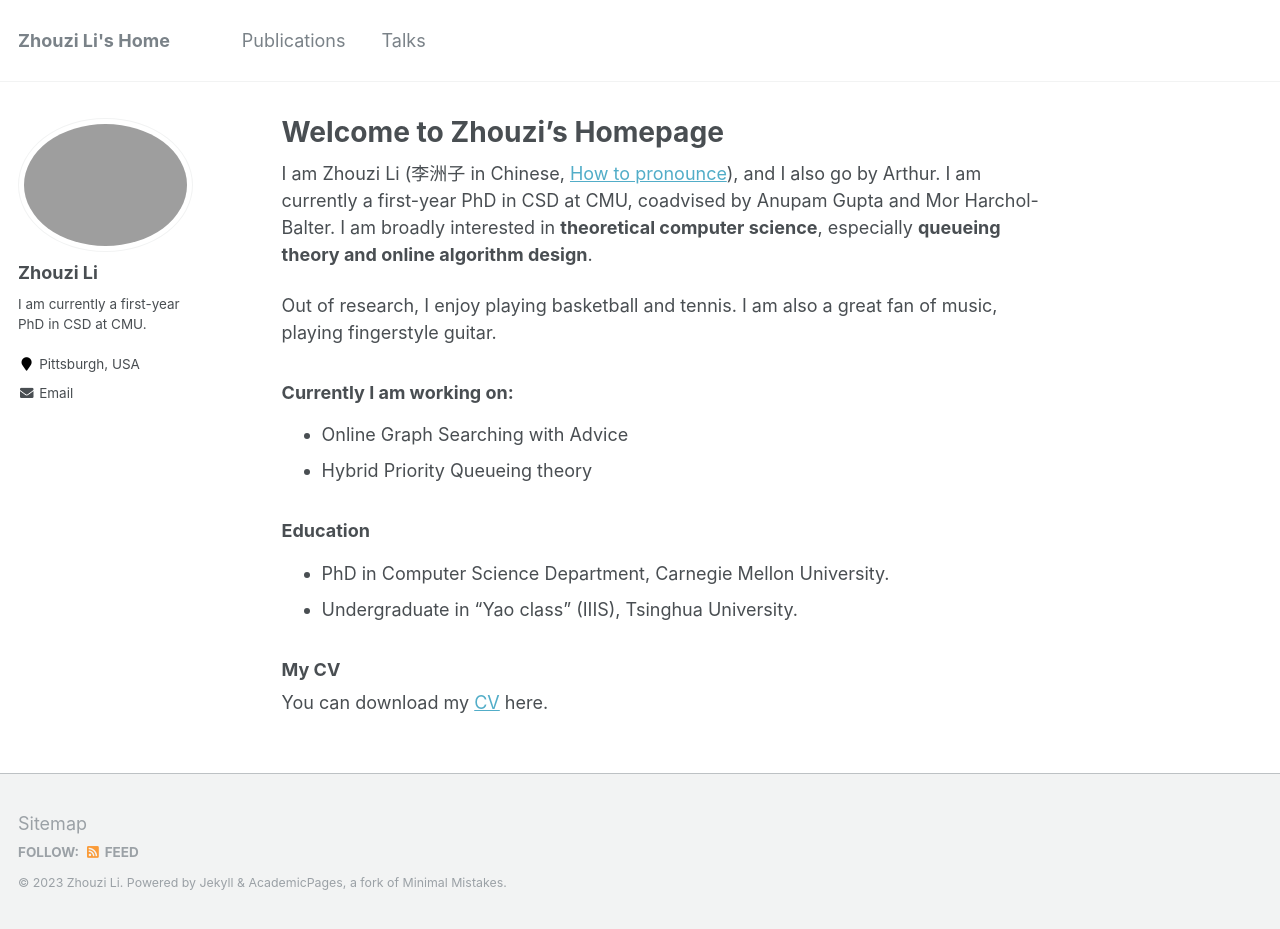
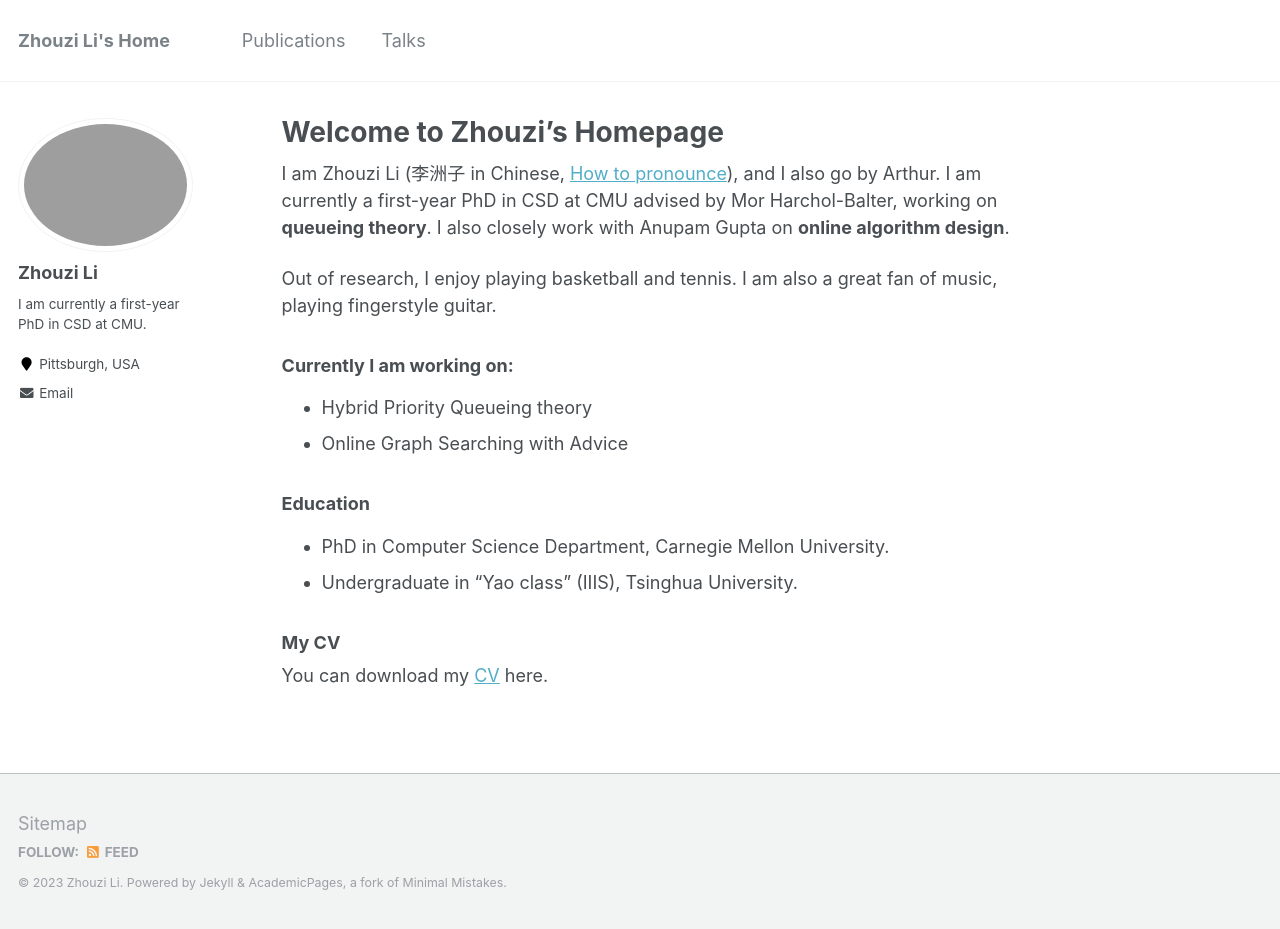
Before and after one commit to Li-Zhouzi/Li-Zhouzi.github.io, a Jekyll site: the page built from _pages/about.md, in a window 1280 px wide and 929 px high. Built offline with Jekyll 4.4.1, drawn with Linux system fonts in a browser that asks for light colours; comment, search, counter and statistics services are not loaded.

Commit message:
Update about.md
1

```diff
--- a/_pages/about.md
+++ b/_pages/about.md
@@ -8,13 +8,13 @@
   - /about.html
 ---
 
-I am Zhouzi Li (李洲子 in Chinese, <a href="https://drive.google.com/file/d/1-PQMSZ0yWY1qNoNEiM1hRIxcN_zmG3My/view?usp=share_link">How to pronounce</a>), and I also go by Arthur. I am currently a first-year PhD in CSD at CMU, coadvised by Anupam Gupta and Mor Harchol-Balter. I am broadly interested in **theoretical computer science**, especially **queueing theory and online algorithm design**.
+I am Zhouzi Li (李洲子 in Chinese, <a href="https://drive.google.com/file/d/1-PQMSZ0yWY1qNoNEiM1hRIxcN_zmG3My/view?usp=share_link">How to pronounce</a>), and I also go by Arthur. I am currently a first-year PhD in CSD at CMU advised by Mor Harchol-Balter, working on **queueing theory**. I also closely work with Anupam Gupta on **online algorithm design**.
 
 Out of research, I enjoy playing basketball and tennis. I am also a great fan of music, playing fingerstyle guitar.
 
 ### Currently I am working on:
+- Hybrid Priority Queueing theory
 - Online Graph Searching with Advice
-- Hybrid Priority Queueing theory
 
 
 ### Education
```
